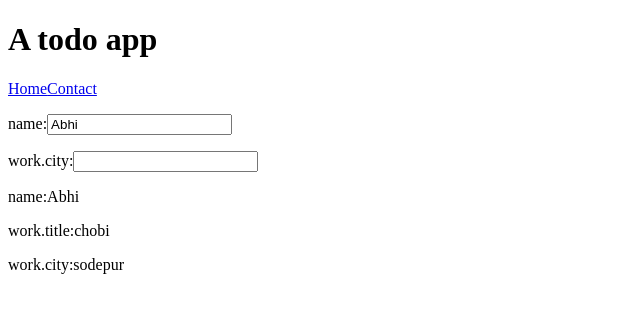
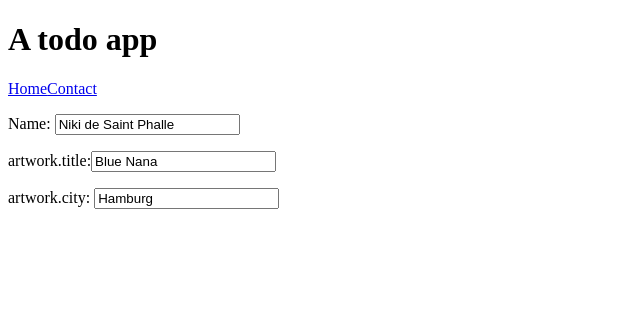
Before and after one commit to abhinabadutta2019/toDoList-react, a React (Create React App) app: page / in a window 1280 px wide. Shown: the top 312 px of the page, without its empty margins (0-640 px from the left). Built offline with nearby package versions, Linux system fonts and the light colour scheme.

Commit message:
input field, nseted object

```diff
--- a/src/Home.js
+++ b/src/Home.js
@@ -1,64 +1,50 @@
-// import { useState } from "react";
-import { useImmer } from "use-immer";
+import { useState } from "react";
 
-const Home = () => {
-  const [data, updateData] = useImmer({
-    name: "Abhi",
-    work: { title: "chobi", city: "sodepur" },
+export default function Form() {
+  const [person, setPerson] = useState({
+    name: "Niki de Saint Phalle",
+    artwork: {
+      title: "Blue Nana",
+      city: "Hamburg",
+      // image: "https://i.imgur.com/Sd1AgUOm.jpg",
+    },
   });
   //
-  //e.target.data
-  const nameEvent = (e) => {
-    //
-    // console.log(data, "data");
-    //
-    // setdata({ ...data, name: e.target.value });
+  const nameHandler = (e) => {
+    setPerson({ ...person, name: e.target.value });
+  };
 
-    updateData((draft) => {
-      draft.name = e.target.value;
-      // return draft.name;
+  //
+  const titleHandler = (e) => {
+    setPerson({
+      ...person,
+      artwork: { ...person.artwork, title: e.target.value },
     });
-    return updateData;
   };
-  // function nameEvent(e) {
-  // updateData((draft) => {
-  //   draft.name = e.target.value;
-  // });
-  // }
   //
+
+  const cityHandler = (e) => {
+    setPerson({
+      ...person,
+      artwork: { ...person.artwork, city: e.target.value },
+    });
+  };
+
   //
-  //
-  // const cityEvent = (e) => {
-  //   //
-  //   console.log(data, "data cityEvent");
-  //   //
-  //   setdata({ ...data, work: { ...data.work, city: e.target.value } });
-  // };
-  //
-  function cityEvent(e) {
-    updateData((draft) => {
-      draft.work.city = e.target.value;
-    });
-  }
-  //
+
   return (
     <>
       <p>
-        name:
-        <input value={data.name} onChange={nameEvent} />
+        Name: <input value={person.name} onChange={nameHandler} />
       </p>
       <p>
-        work.city:
-        <input onChange={cityEvent} />
+        artwork.title:
+        <input value={person.artwork.title} onChange={titleHandler} />
       </p>
-
-      {/*  */}
-
-      <p>name:{data.name}</p>
-      <p>work.title:{data.work.title}</p>
-      <p>work.city:{data.work.city}</p>
+      <p>
+        artwork.city:{" "}
+        <input value={person.artwork.city} onChange={cityHandler} />
+      </p>
     </>
   );
-};
-
-export default Home;
+}
```
Also changed, not shown: src/AddTask.js (+45 -26 lines), src/TaskList.js (+16 -23 lines).
